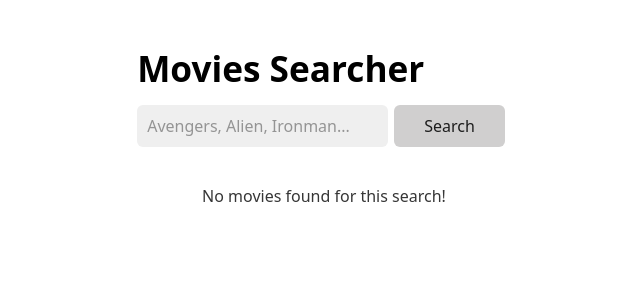
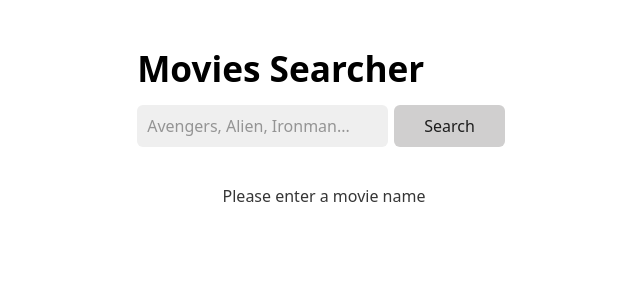
Before and after one commit to luisgj7/react-projects, a React (Vite) app in the folder projects/03-movies-searcher/: page / in a window 1280 px wide. Shown: the top 300 px of the page, without its empty margins (316-956 px from the left). Built offline with nearby package versions, Linux system fonts and the light colour scheme.

Commit message:
fix debouncer

```diff
--- a/projects/03-movies-searcher/src/App.tsx
+++ b/projects/03-movies-searcher/src/App.tsx
@@ -1,17 +1,9 @@
 import "./App.css";
-import { useEffect, useState } from "react";
 import { Movies, Search } from "./components";
 import { useMovies } from "./hooks";
 
 function App() {
-  const [search, setSearch] = useState<string>("");
-  const { movies, getMovies, loading } = useMovies({ search });
-
-  useEffect(() => {
-    if (!search) return;
-
-    getMovies(search);
-  }, [search]);
+  const { movies, getMovies, loading } = useMovies();
 
   return (
     <div className="page">
@@ -23,7 +15,7 @@ function App() {
             ms={650}
             hideSearchButton={false}
             placeHolder={"Avengers, Alien, Ironman..."}
-            onSearchChange={(search) => setSearch(search)}
+            onSearchChange={(search: string) => getMovies(search)}
           />
         }
       </header>
--- a/projects/03-movies-searcher/src/components/movies/movies.component.tsx
+++ b/projects/03-movies-searcher/src/components/movies/movies.component.tsx
@@ -1,18 +1,15 @@
 import "./movies.component.css";
 import { MovieProps } from "../../models";
-import { FunctionComponent, ReactElement } from "react";
+import { FC, ReactElement, useContext } from "react";
+import { FiltersContext } from "../../contexts/filters.context";
 
-export const Movies: FunctionComponent<MovieProps> = ({
-  movies,
-}): ReactElement => {
+export const Movies: FC<MovieProps> = ({ movies }): ReactElement => {
   const hasMovies = (movies ?? []).length;
 
-  return hasMovies ? <MoviesList movies={movies} /> : <NoMoviesResults />;
+  return hasMovies ? <MoviesList movies={movies} /> : <ShowMessageResult />;
 };
 
-const MoviesList: FunctionComponent<MovieProps> = ({
-  movies,
-}): ReactElement => {
+const MoviesList: FC<MovieProps> = ({ movies }): ReactElement => {
   return (
     <ul className="movies">
       {movies.map((movie) => (
@@ -26,6 +23,19 @@ const MoviesList: FunctionComponent<MovieProps> = ({
   );
 };
 
-const NoMoviesResults: FunctionComponent = (): ReactElement => {
-  return <p>No movies found for this search!</p>;
+const ShowMessageResult: FC = (): ReactElement => {
+  const { filters } = useContext(FiltersContext);
+  return <MovieMessageResult message={getMessage(filters.search)} />;
 };
+
+const MovieMessageResult: FC<{ message: string }> = ({
+  message,
+}): ReactElement => {
+  return <p>{message}</p>;
+};
+
+const getMessage = (search: string): string => {
+  return search.length
+    ? "No movies found for this search!"
+    : "Please enter a movie name";
+};
--- a/projects/03-movies-searcher/src/components/search/search.component.tsx
+++ b/projects/03-movies-searcher/src/components/search/search.component.tsx
@@ -1,30 +1,35 @@
 import "./search.component.css";
-import { useDebounce, useSearch } from "../../hooks";
+import { useDebounce, useSearchValidation } from "../../hooks";
 import { SearchProps } from "../../models";
 import {
   ChangeEvent,
+  FC,
   FormEvent,
-  FunctionComponent,
   ReactElement,
+  useContext,
   useEffect,
+  useState,
 } from "react";
+import { FiltersContext } from "../../contexts/filters.context";
 
-export const Search: FunctionComponent<SearchProps> = ({
+export const Search: FC<SearchProps> = ({
   placeHolder,
   ms = 500,
   hideSearchButton = false,
   useTypeAhead = false,
   onSearchChange,
 }): ReactElement => {
-  const { search, setSearch, error } = useSearch();
-  const debouncedSearch = useDebounce<string>(search, ms);
+  const [search, setSearch] = useState<string>("");
+  const debouncedSearch = useDebounce(search, ms);
+  const { query, error } = useSearchValidation(debouncedSearch);
+  const { setFilters } = useContext(FiltersContext);
 
   useEffect(() => {
-    if (!useTypeAhead) return;
-    if (error) return;
+    if (!useTypeAhead || error || !query) return;
 
-    if (debouncedSearch.length > 2) onSearchChange(debouncedSearch);
-  }, [error, debouncedSearch, useTypeAhead]);
+    setFilters({ search: query });
+    onSearchChange(query);
+  }, [error, query, useTypeAhead]);
 
   const handleChange = (event: ChangeEvent<HTMLInputElement>): void => {
     const value: string = event.target.value;
@@ -34,9 +39,10 @@ export const Search: FunctionComponent<SearchProps> = ({
 
   const handleSubmit = (event: FormEvent<HTMLFormElement>): void => {
     event.preventDefault();
-    if (error) return;
+    if (error || !query) return;
 
-    onSearchChange(search);
+    setFilters({ search: query });
+    onSearchChange(query);
   };
 
   return (
--- /dev/null
+++ b/projects/03-movies-searcher/src/contexts/filters.context.tsx
@@ -0,0 +1,45 @@
+import {
+  createContext,
+  Dispatch,
+  ReactElement,
+  SetStateAction,
+  useState,
+} from "react";
+
+const defaultFilterContext: FiltersState = {
+  filters: {
+    search: "",
+    sort: false,
+  },
+  setFilters: () => {},
+};
+
+export const FiltersContext = createContext<FiltersState>(defaultFilterContext);
+
+export function FilterProvider({ children }: FilterContextProps) {
+  const [filters, setFilters] = useState<Filters>(defaultFilterContext.filters);
+  return (
+    <FiltersContext.Provider
+      value={{
+        filters,
+        setFilters,
+      }}
+    >
+      {children}
+    </FiltersContext.Provider>
+  );
+}
+
+interface FilterContextProps {
+  children: ReactElement;
+}
+
+interface FiltersState {
+  filters: Filters;
+  setFilters: Dispatch<SetStateAction<Filters>>;
+}
+
+interface Filters {
+  search: string;
+  sort?: boolean;
+}
--- a/projects/03-movies-searcher/src/hooks/index.ts
+++ b/projects/03-movies-searcher/src/hooks/index.ts
@@ -1,3 +1,3 @@
-export { useSearch } from './use-search.hook';
+export { useSearchValidation } from './use-search.hook';
 export { useMovies } from './use-movies.hook';
 export { useDebounce } from './use-debounce.hook';
--- a/projects/03-movies-searcher/src/hooks/use-debounce.hook.tsx
+++ b/projects/03-movies-searcher/src/hooks/use-debounce.hook.tsx
@@ -5,6 +5,7 @@ export function useDebounce<T>(value: T, delay: number): T {
     const lastValueRef = useRef<T>(value);
 
     useEffect(() => {
+      if (!value) return;
       // If the value does not change, it should not continue.
       if (lastValueRef.current === value) return;
 
@@ -16,7 +17,6 @@ export function useDebounce<T>(value: T, delay: number): T {
       // Cleanup
       return () => {
         clearTimeout(handler);
-        console.log('cleanup:', handler);
       };
     }, [value, delay]);
 
--- a/projects/03-movies-searcher/src/hooks/use-movies.hook.tsx
+++ b/projects/03-movies-searcher/src/hooks/use-movies.hook.tsx
@@ -1,14 +1,16 @@
-import { useCallback, useRef, useState } from "react";
+import { useCallback, useContext, useRef, useState } from "react";
 import { apiModelToMovie } from "../adapters";
 import { searchMovies } from "../services";
-import { Movie, UseMoviesProps, UseMoviesResult } from "../models";
+import { Movie, UseMoviesResult } from "../models";
+import { FiltersContext } from "../contexts/filters.context";
 
-export function useMovies({ search }: UseMoviesProps): UseMoviesResult {
+export function useMovies(): UseMoviesResult {
+  const { filters } = useContext(FiltersContext);
   const [movies, setMovies] = useState<Movie[]>([]);
   const [loading, setLoading] = useState<boolean>(false);
 
   // Allows to create a mutable reference during the life cycle hook component
-  const previusSearch = useRef(search);
+  const previusSearch = useRef(filters.search);
 
   const getMovies = useCallback(async (search: string) => {
     if (search === previusSearch.current) return;
--- a/projects/03-movies-searcher/src/hooks/use-search.hook.tsx
+++ b/projects/03-movies-searcher/src/hooks/use-search.hook.tsx
@@ -1,8 +1,8 @@
 import { useState, useRef, useEffect } from "react";
 
-export function useSearch() {
-  const [ search, setSearch ] = useState<string>("");
+export function useSearchValidation(search: string) {
   const [ error, setError ] = useState<string | null>(null);
+  const [ query, setQuery ] = useState<string | null>(null);
   const isFirstInput = useRef<boolean>(true);
 
   useEffect(() => {
@@ -11,7 +11,7 @@ export function useSearch() {
       return;
     }
 
-    if (search === "") {
+    if (search.trim() === "") {
       setError("Enter a movie");
       return;
     }
@@ -21,13 +21,14 @@ export function useSearch() {
       return;
     }
 
-    if (search.length < 3) {
+    if (search.trim().length < 3) {
       setError("The search should be at least 3 characters");
       return;
     }
 
+    setQuery(search);
     setError(null);
   }, [search]);
 
-  return { search, setSearch, error };
+  return { query, error };
 }
--- a/projects/03-movies-searcher/src/models/movies/movies.model.ts
+++ b/projects/03-movies-searcher/src/models/movies/movies.model.ts
@@ -22,10 +22,6 @@ export interface MovieProps {
     movies: Movie[];
 }
 
-export interface UseMoviesProps {
-    search: string;
-}
-
 export interface UseMoviesResult {
     movies: Movie[];
     loading: boolean;
```
Also changed, not shown: projects/03-movies-searcher/src/main.tsx (+8 -5 lines).
